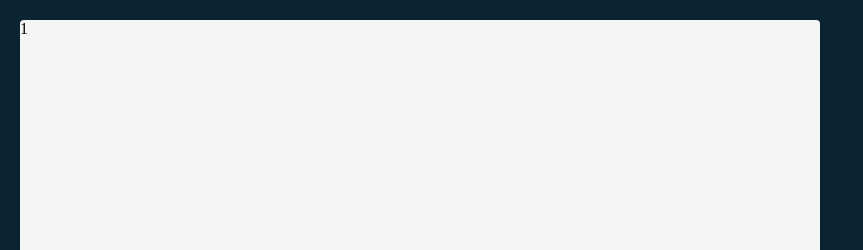
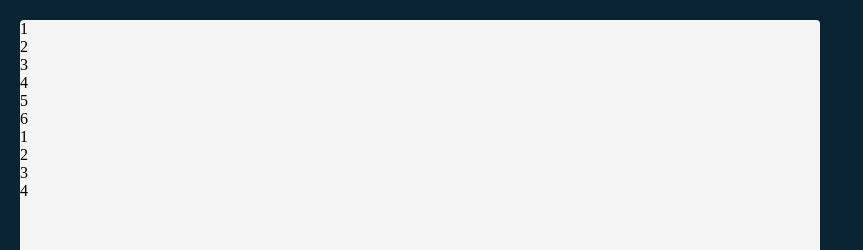
Before and after one commit to vishalicious213/tenzies, a React (Vite) app: page / in a window 1280 px wide. Shown: the top 250 px of the page, without its empty margins (0-863 px from the left). Built offline with nearby package versions, Linux system fonts and the light colour scheme.

Commit message:
manually rendering Die 10x from App

```diff
--- a/src/App.jsx
+++ b/src/App.jsx
@@ -6,6 +6,15 @@ export default function App() {
         <main>
             <section className="dice">
                 <Die value={1} />
+                <Die value={2} />
+                <Die value={3} />
+                <Die value={4} />
+                <Die value={5} />
+                <Die value={6} />
+                <Die value={1} />
+                <Die value={2} />
+                <Die value={3} />
+                <Die value={4} />
             </section>
         </main>
     )
```
